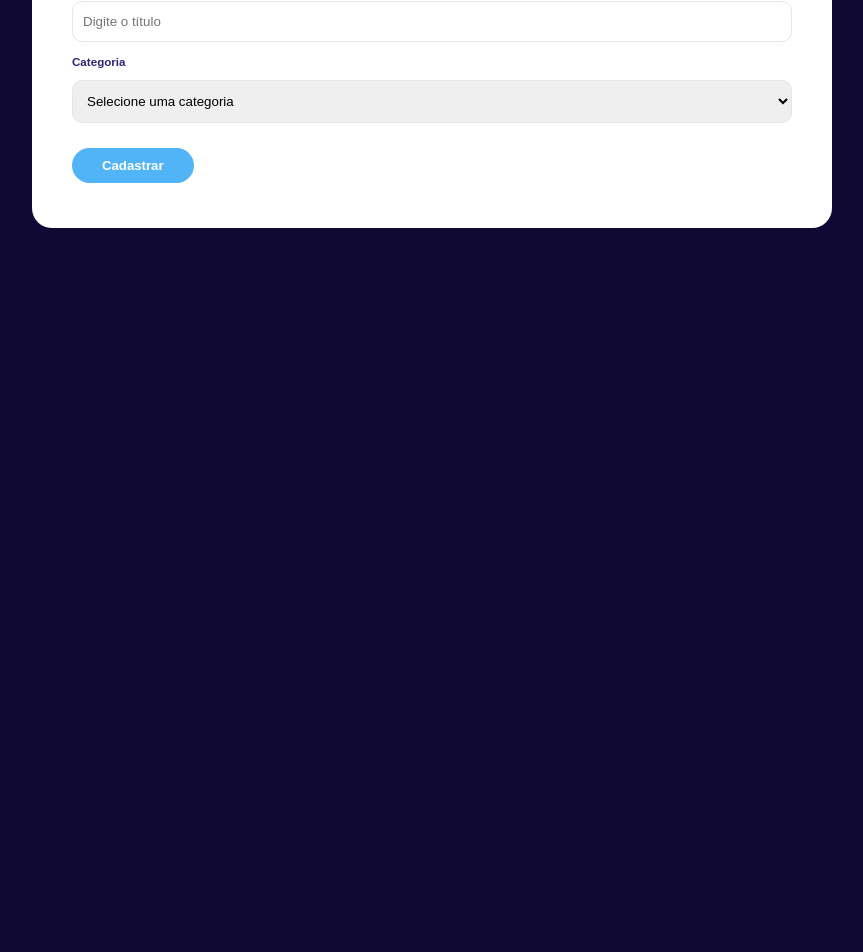
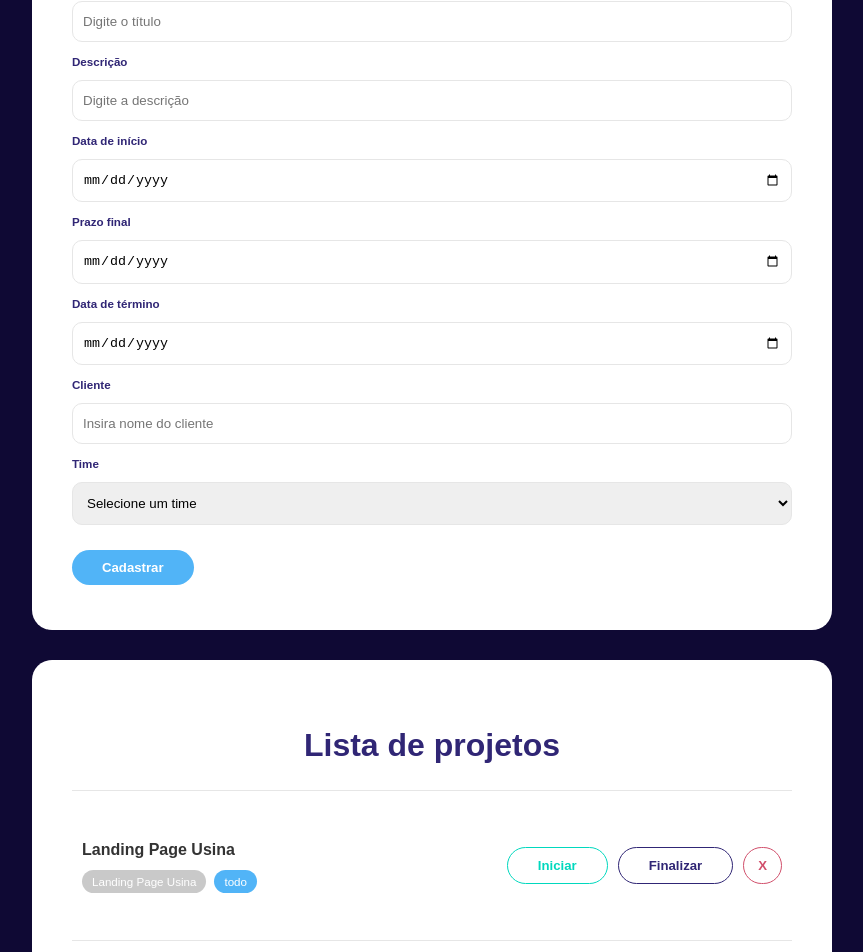
Before and after one commit to SergioRSanchez/curso-react-sesc, a React (Vite) app: page /projects in a window 1280 px wide. Shown: the part 288-1240 px from the top of the page, without its empty margins (208-1071 px from the left). Before the commit the page ends 800 px from the top, so only its background shows below. Built offline with nearby package versions, Linux system fonts and the light colour scheme.

Commit message:
feat: started creating project form

```diff
--- a/src/pages/projects/index.jsx
+++ b/src/pages/projects/index.jsx
@@ -1,4 +1,5 @@
 import { ProjectForm } from './project-form';
+import { ProjectList } from './project-list';
 
 function ProjectsPage() {
   return (
@@ -7,6 +8,8 @@ function ProjectsPage() {
 
       <div className="app">
         <ProjectForm />
+
+        <ProjectList />
       </div>
     </div>
   )
--- a/src/pages/projects/project-form/index.jsx
+++ b/src/pages/projects/project-form/index.jsx
@@ -11,7 +11,6 @@ export function ProjectForm({ addProject }) {
   const [teams] = useState(dataTeams);
   const [members] = useState(dataMembers);
   const [currentProject, setCurrentProject] = useState("");
-  const [currentTeam, setCurrentTeam] = useState("");
   const [currentTitle, setCurrentTitle] = useState("");
   const [currentDescription, setCurrentDescription] = useState("");
   const [currentStartDate, setCurrentStartDate] = useState("");
@@ -19,36 +18,43 @@ export function ProjectForm({ addProject }) {
   const [currentEndDate, setCurrentEndDate] = useState("");
   const [currentClient, setCurrentClient] = useState("");
   const [currentStatus, setCurrentStatus] = useState("");
+  const [currentTeam, setCurrentTeam] = useState("");
 
 
   const handleSubmit = (event) => {
     event.preventDefault();
     if (
       !currentProject ||
-      !currentTeam ||
       !currentTitle ||
       !currentDescription ||
       !currentStartDate ||
       !currentDeadline ||
       !currentEndDate ||
       !currentClient ||
-      !currentStatus
+      !currentStatus ||
+      !currentTeam
     ) {
       alert("Todos os campos são obrigatórios!");
       return;
     }
     addProject(currentProject,
-      currentTeam,
       currentTitle,
       currentDescription,
       currentStartDate,
       currentDeadline,
       currentEndDate,
       currentClient,
-      currentStatus);
+      currentStatus,
+      currentTeam);
     setCurrentProject("");
+    setCurrentTitle("");
+    setCurrentDescription("");
+    setCurrentStartDate("");
+    setCurrentDeadline("");
+    setCurrentEndDate("");
+    setCurrentClient("");
+    setCurrentStatus("");
     setCurrentTeam("");
-    setCurrentMember("");
     alert("Tarefa cadastrada com sucesso!");
   }
 
@@ -67,48 +73,92 @@ export function ProjectForm({ addProject }) {
             value={currentProject}
             onChange={
               (event) =>
-                setCurrentProject(event.target.value)
+                setCurrentTitle(event.target.value)
             }
           />
-          <label htmlFor='category'>Categoria</label>
+
+          <label htmlFor='description'>Descrição</label>
+          <input
+            type='text'
+            name='description'
+            id='description'
+            placeholder='Digite a descrição'
+            value={currentDescription}
+            onChange={
+              (event) =>
+                setCurrentDescription(event.target.value)
+            }
+          />
+
+          <label htmlFor='startDate'>Data de início</label>
+          <input
+            type='date'
+            name='startDate'
+            id='startDate'
+            value={currentStartDate}
+            onChange={
+              (event) =>
+                setCurrentStartDate(event.target.value)
+            }
+          />
+
+          <label htmlFor='deadline'>Prazo final</label>
+          <input
+            type='date'
+            name='deadline'
+            id='deadline'
+            value={currentDeadline}
+            onChange={
+              (event) =>
+                setCurrentDeadline(event.target.value)
+            }
+          />
+
+          <label htmlFor='endDate'>Data de término</label>
+          <input
+            type='date'
+            name='endDate'
+            id='endDate'
+            value={currentEndDate}
+            onChange={
+              (event) =>
+                setCurrentEndDate(event.target.value)
+            }
+          />
+
+          <label htmlFor='client'>Cliente</label>
+          <input
+            type='text'
+            name='client'
+            id='client'
+            value={currentClient}
+            placeholder='Insira nome do cliente'
+            onChange={
+              (event) =>
+                setCurrentClient(event.target.value)
+            }
+          />
+
+          <label htmlFor='team'>Time</label>
           <select
-            name='category'
-            id='category'
+            name='team'
+            id='team'
             value={currentTeam}
             onChange={
               (event) =>
                 setCurrentTeam(event.target.value)
             }
           >
-            <option value="">Selecione uma categoria</option>
-            {categories && categories.map((category => {
+            <option value="">Selecione um time</option>
+            {teams && teams.map((teams => {
               return (
-                <React.Fragment key={category.id}>
-                  <option value={category.title}>{category.title}</option>
+                <React.Fragment key={teams.id}>
+                  <option value={teams.name}>{teams.name}</option>
                 </React.Fragment>
               )
             }))}
           </select>
-          {/* <label htmlFor='member'>Membros</label>
-          <select
-            name='member'
-            id='member'
-            value={currentMember}
-            onChange={
-              (event) => {
-                setCurrentMember(event.target.value)
-              }
-            }
-          >
-            <option value="">Selecione um membro da equipe</option>
-            {members && members.map((member) => {
-              return (
-                <React.Fragment key={member.id}>
-                  <option value={member.profile}>{member.name}</option>
-                </React.Fragment>
-              )
-            })}
-          </select> */}
+
           <button className='btn-register' type='submit'>
             Cadastrar
           </button>
--- /dev/null
+++ b/src/pages/projects/project-list/index.jsx
@@ -0,0 +1,35 @@
+import { useState } from 'react';
+
+import { Project } from '../project';
+
+import dataProjects from '../../../data/data-projects.json';
+
+export function ProjectList() {
+  const [projects] = useState(dataProjects);
+
+  return (
+    <section className="section-main">
+      <div className="container-card">
+        <h1>Lista de projetos</h1>
+
+        {
+          projects && projects.map((project) => {
+            return (
+              <Project
+                key={project.id}
+                id={project.id}
+                title={project.title}
+                category={project.category}
+                member={project.member}
+                status={project.status}
+              // setTasks={setTasks}
+              // tasks={tasks}
+              />
+            )
+          })
+        }
+
+      </div>
+    </section >
+  )
+}
--- /dev/null
+++ b/src/pages/projects/project/index.jsx
@@ -0,0 +1,26 @@
+export function Project({ id, title, description, start, deadline, endDate, client, status, idTeam }) {
+  return (
+    <div key={id}>
+      <hr />
+
+      <div className="task">
+        {/* <img
+          src={`https://github.com/${member}.png`}
+          alt="member image"
+          className='task-img-member'
+        /> */}
+        <div className='task-content'>
+          <h2 className="task-title">{title}</h2>
+          {/* <a href={`https://github.com/${member}`} target='_blank'><span className="task-member">{member}</span></a> */}
+          <span className="task-category">{title}</span>
+          <span className={`task-${status}`}>{status}</span>
+        </div>
+        <div className="task-actions">
+          <button className="btn-start" onClick={() => handleStartTask(id)}>Iniciar</button>
+          <button className="btn-close" onClick={() => handleFinishTask(id)}>Finalizar</button>
+          <button className="btn-delete" onClick={() => handleDeleteTask(id)}>X</button>
+        </div>
+      </div>
+    </div>
+  )
+}
```
